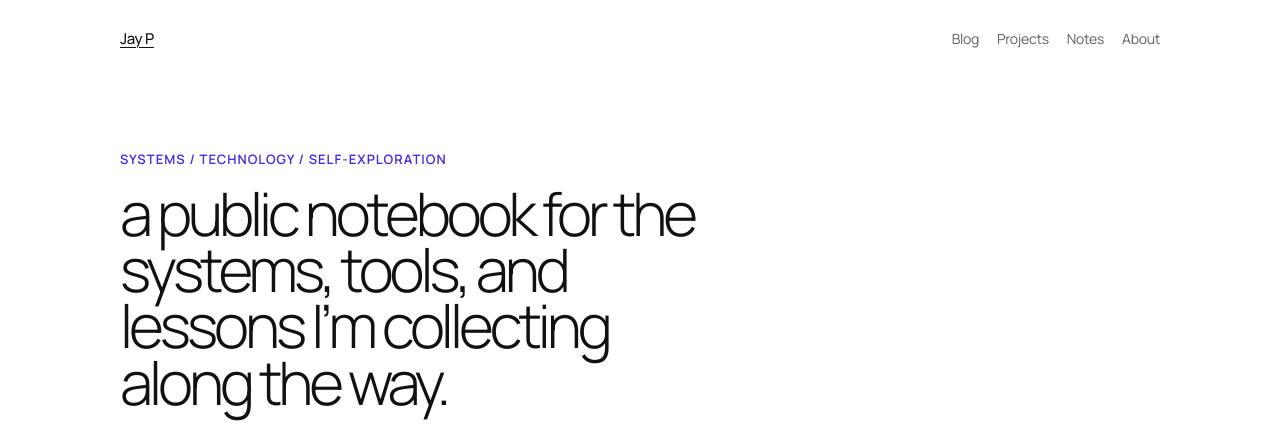
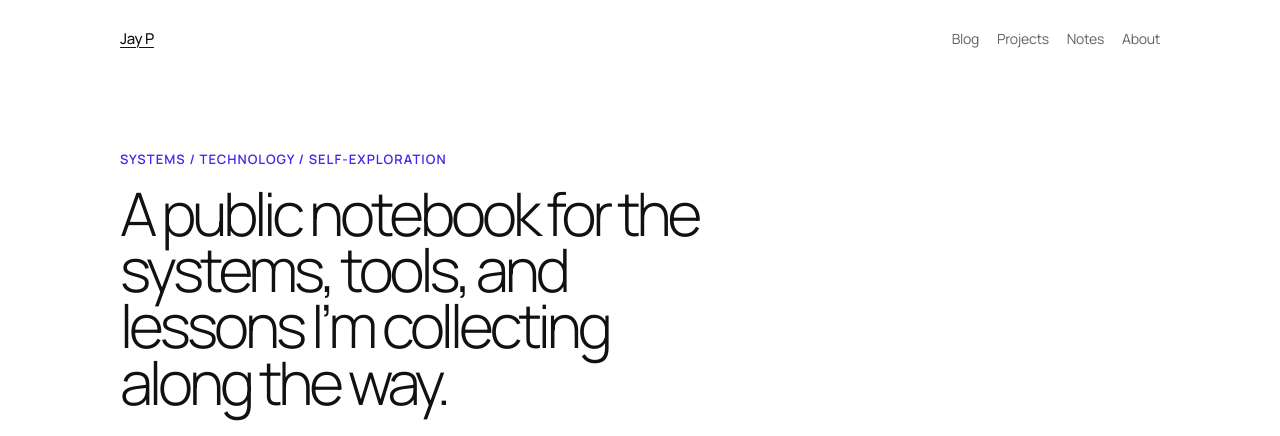
Before and after one commit to JayPendleton/blog, a Next.js app: page / in a window 1280 px wide. Shown: the top 436 px of the page. Built offline with nearby package versions, Linux system fonts and the light colour scheme.

Commit message:
change greeting phrase a2

```diff
--- a/app/page.tsx
+++ b/app/page.tsx
@@ -47,7 +47,7 @@ export default function HomePage() {
       <section className="intro">
         <div>
           <p className="kicker">Systems / Technology / Self-exploration</p>
-          <h1> a public notebook for the systems, tools, and lessons I’m collecting along the way.
+          <h1> A public notebook for the systems, tools, and lessons I’m collecting along the way.
             </h1>
             {/* </h1> */}
           <p className="intro-copy">
```
